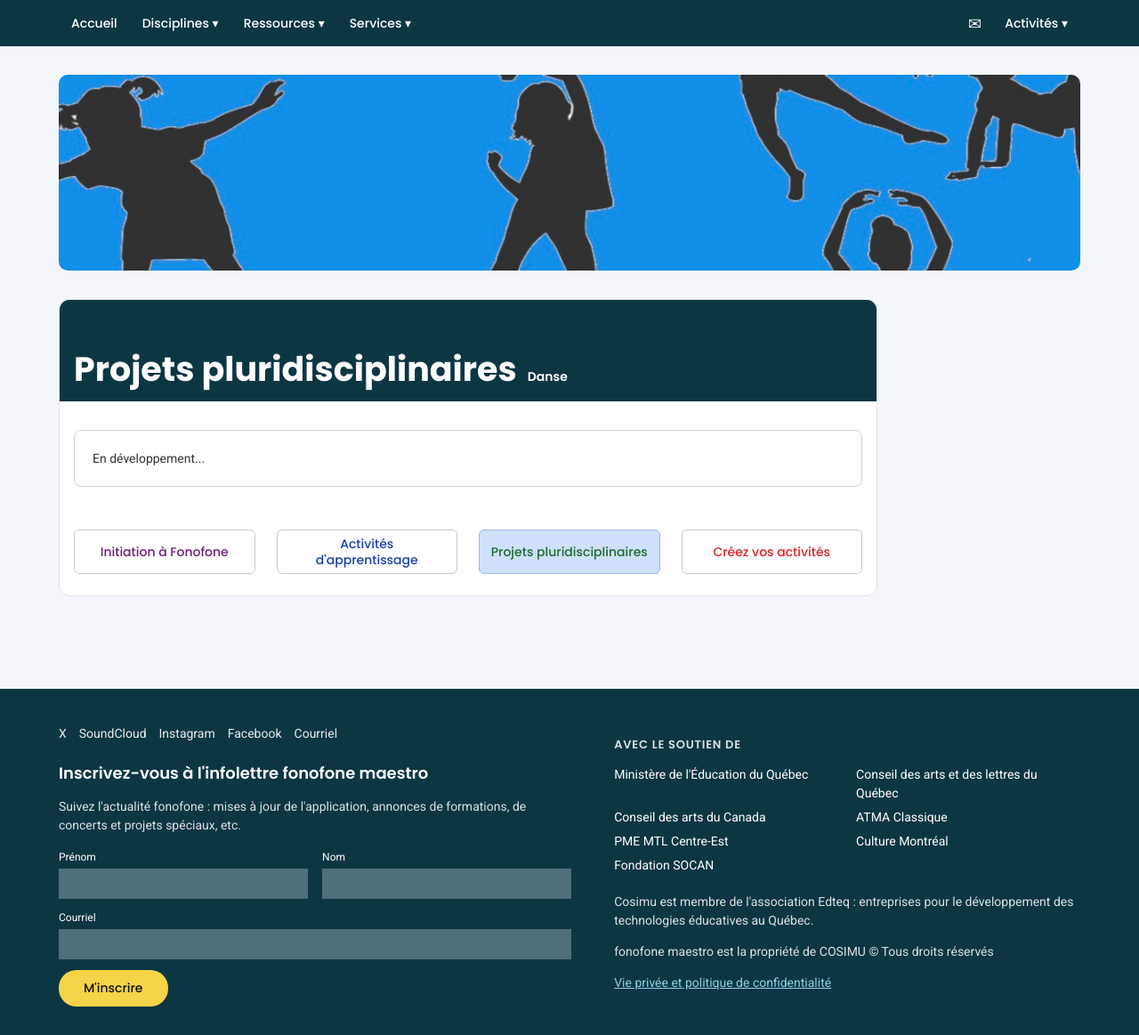
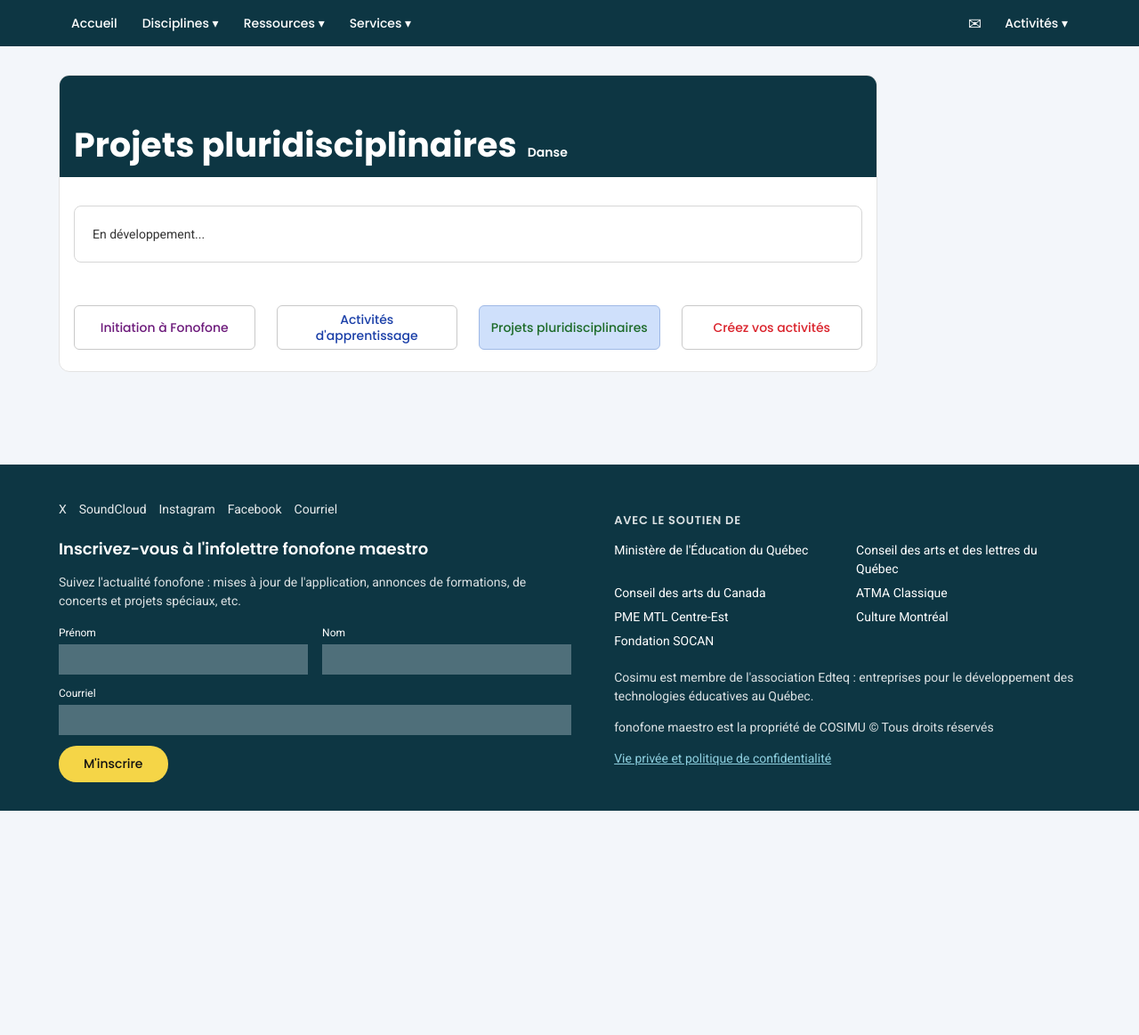
Before and after one commit to yves-fonofone/site-fonofone-revision, a Jekyll site: the page built from projets-danse.html, in a window 1280 px wide and 1163 px high. Shown: the whole window at 89% size. Built offline with Jekyll 4.4.1, drawn with Linux system fonts in a browser that asks for light colours.

Commit message:
Danse – initiation et projets : retrait de l'image-bandeau des silhouettes
Co-Authored-By: Claude Opus 5.5 <noreply@anthropic.com>

```diff
--- a/initiation-danse.html
+++ b/initiation-danse.html
@@ -1,7 +1,6 @@
 ---
 layout: page
 titre: "Jeux d’initiation – Danse"
-bandeau: "/images/2024/03/encadre-danse.jpg"
 ---
 <section class="entete" aria-labelledby="titre-page">
   <div class="entete__bandeau">
--- a/projets-danse.html
+++ b/projets-danse.html
@@ -1,7 +1,6 @@
 ---
 layout: page
 titre: "Projets pluridisciplinaires – Danse"
-bandeau: "/images/2024/03/encadre-danse.jpg"
 ---
 <section class="entete" aria-labelledby="titre-page">
   <div class="entete__bandeau">
```
